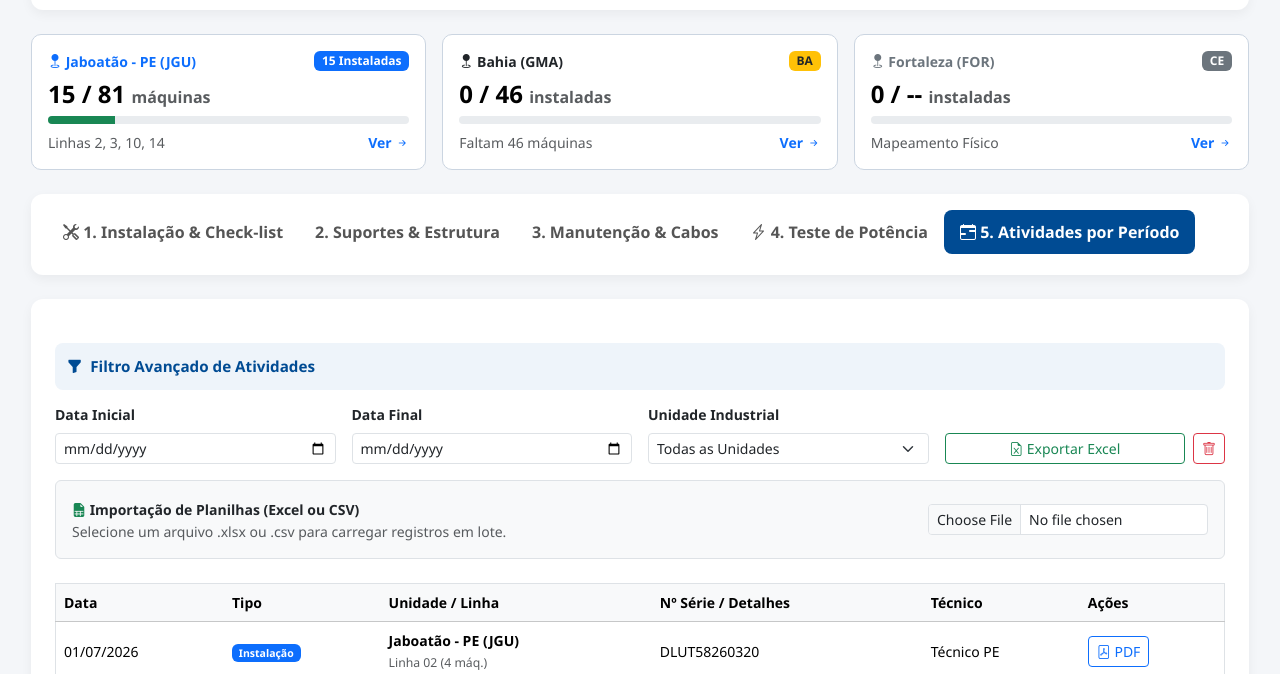
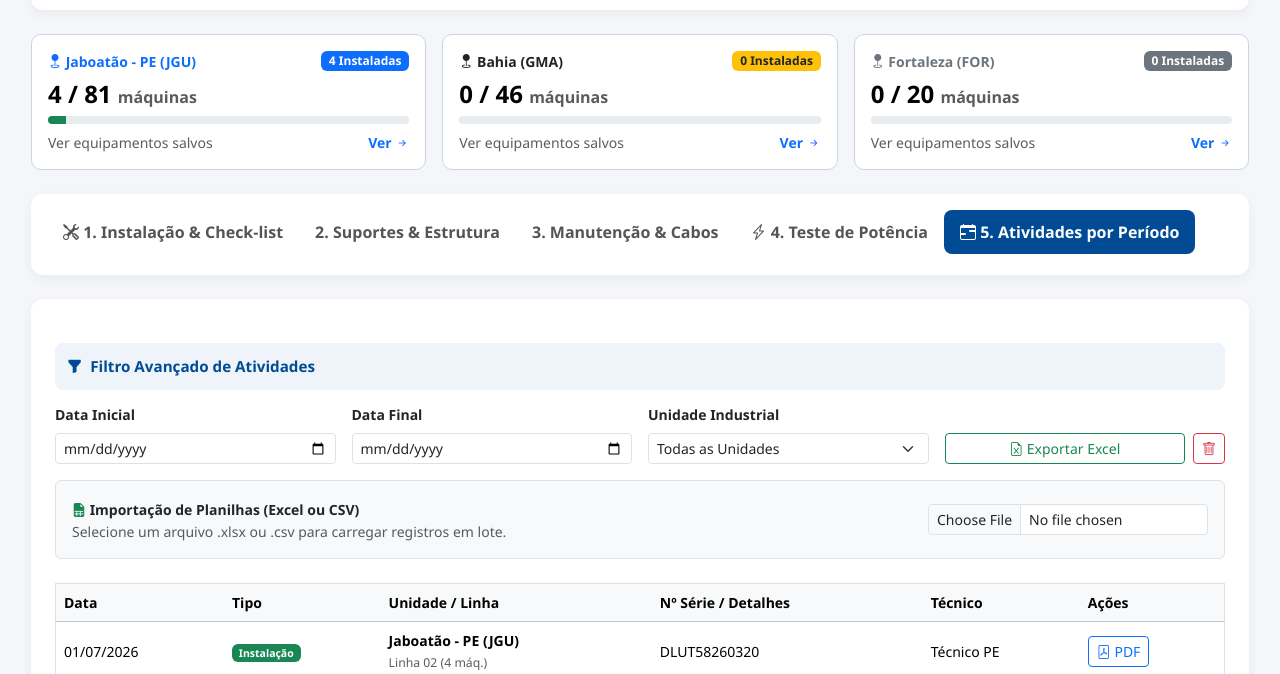
Before and after one commit to avsdikai-cpu/ProjetoMdias, a plain HTML site: page index.html in a window 1280 px wide. Both pictures are taken after a click on the tab "5. Atividades por Período". Shown: the part 126-800 px from the top of the page. Drawn offline with nearby package versions, Linux system fonts and the light colour scheme; some icons are missing.

Commit message:
Update index.html

```diff
--- a/index.html
+++ b/index.html
@@ -108,7 +108,6 @@
       color: #fff;
     }
 
-    /* Ajuste de Rolagem Suave para Menus em Telas Pequenas */
     .nav-scrollable {
       overflow-x: auto;
       flex-wrap: nowrap;
@@ -120,7 +119,7 @@
 
   <div class="main-wrapper container-fluid px-2 px-md-3">
 
-    <!-- CABEÇALHO CORPORATIVO RESPONSIVO -->
+    <!-- CABEÇALHO CORPORATIVO -->
     <div class="card card-custom card-top-accent mb-3 mb-md-4">
       <div class="card-body p-3 p-md-4 text-center">
         <h2 class="navbar-brand-custom fs-3 fs-md-2 mb-1">M. DIAS BRANCO</h2>
@@ -134,14 +133,14 @@
         <button class="kpi-btn" onclick="filtrarUnidade('Jaboatão - PE (JGU)')">
           <div class="d-flex justify-content-between align-items-center mb-2">
             <span class="fw-bold small text-primary"><i class="bi bi-geo-fill"></i> Jaboatão - PE (JGU)</span>
-            <span class="badge bg-primary">15 Instaladas</span>
+            <span class="badge bg-primary" id="kpi-badge-jgu">0 Instaladas</span>
           </div>
-          <h4 class="fw-bold mb-1">15 / 81 <small class="fs-6 text-muted">máquinas</small></h4>
+          <h4 class="fw-bold mb-1"><span id="kpi-qtd-jgu">0</span> / 81 <small class="fs-6 text-muted">máquinas</small></h4>
           <div class="progress my-2" style="height: 8px;">
-            <div class="progress-bar bg-success" role="progressbar" style="width: 18.5%"></div>
+            <div class="progress-bar bg-success" id="kpi-bar-jgu" role="progressbar" style="width: 0%"></div>
           </div>
           <div class="d-flex justify-content-between align-items-center small text-muted">
-            <span class="text-truncate">Linhas 2, 3, 10, 14</span>
+            <span class="text-truncate">Ver equipamentos salvos</span>
             <span class="text-primary fw-bold ms-1 text-nowrap">Ver <i class="bi bi-arrow-right-short"></i></span>
           </div>
         </button>
@@ -151,14 +150,14 @@
         <button class="kpi-btn" onclick="filtrarUnidade('Bahia (GMA)')">
           <div class="d-flex justify-content-between align-items-center mb-2">
             <span class="fw-bold small text-warning text-dark"><i class="bi bi-geo-fill"></i> Bahia (GMA)</span>
-            <span class="badge bg-warning text-dark">BA</span>
+            <span class="badge bg-warning text-dark" id="kpi-badge-gma">0 Instaladas</span>
           </div>
-          <h4 class="fw-bold mb-1">0 / 46 <small class="fs-6 text-muted">instaladas</small></h4>
+          <h4 class="fw-bold mb-1"><span id="kpi-qtd-gma">0</span> / 46 <small class="fs-6 text-muted">máquinas</small></h4>
           <div class="progress my-2" style="height: 8px;">
-            <div class="progress-bar bg-warning" role="progressbar" style="width: 0%"></div>
+            <div class="progress-bar bg-warning" id="kpi-bar-gma" role="progressbar" style="width: 0%"></div>
           </div>
           <div class="d-flex justify-content-between align-items-center small text-muted">
-            <span>Faltam 46 máquinas</span>
+            <span class="text-truncate">Ver equipamentos salvos</span>
             <span class="text-primary fw-bold ms-1 text-nowrap">Ver <i class="bi bi-arrow-right-short"></i></span>
           </div>
         </button>
@@ -168,14 +167,14 @@
         <button class="kpi-btn" onclick="filtrarUnidade('Fortaleza')">
           <div class="d-flex justify-content-between align-items-center mb-2">
             <span class="fw-bold small text-secondary"><i class="bi bi-geo-fill"></i> Fortaleza (FOR)</span>
-            <span class="badge bg-secondary">CE</span>
+            <span class="badge bg-secondary" id="kpi-badge-for">0 Instaladas</span>
           </div>
-          <h4 class="fw-bold mb-1">0 / -- <small class="fs-6 text-muted">instaladas</small></h4>
+          <h4 class="fw-bold mb-1"><span id="kpi-qtd-for">0</span> / 20 <small class="fs-6 text-muted">máquinas</small></h4>
           <div class="progress my-2" style="height: 8px;">
-            <div class="progress-bar bg-secondary" role="progressbar" style="width: 0%"></div>
+            <div class="progress-bar bg-secondary" id="kpi-bar-for" role="progressbar" style="width: 0%"></div>
           </div>
           <div class="d-flex justify-content-between align-items-center small text-muted">
-            <span>Mapeamento Físico</span>
+            <span class="text-truncate">Ver equipamentos salvos</span>
             <span class="text-primary fw-bold ms-1 text-nowrap">Ver <i class="bi bi-arrow-right-short"></i></span>
           </div>
         </button>
@@ -462,7 +461,7 @@
               </div>
             </div>
 
-            <!-- ÁREA DE IMPORTAÇÃO DE PLANILHAS (RESPONSIVA) -->
+            <!-- ÁREA DE IMPORTAÇÃO DE PLANILHAS -->
             <div class="p-3 bg-light border rounded mb-4 d-flex flex-column flex-md-row justify-content-between align-items-md-center gap-2">
               <div>
                 <small class="fw-bold text-dark"><i class="bi bi-file-earmark-spreadsheet-fill text-success"></i> Importação de Planilhas (Excel ou CSV)</small>
@@ -525,6 +524,10 @@
       ]
     };
 
+    document.addEventListener('DOMContentLoaded', () => {
+      atualizarKPIs();
+    });
+
     function popularLinhas(elemSelect, targetId) {
       const unidade = elemSelect.value;
       const targetSelect = document.getElementById(targetId);
@@ -540,11 +543,39 @@
       }
     }
 
+    // AÇÃO DOS BOTOES KPI
     function filtrarUnidade(unidadeNome) {
-      const tabRelatorio = new bootstrap.Tab(document.getElementById('tab-rel'));
-      tabRelatorio.show();
+      const tabBtn = document.getElementById('tab-rel');
+      const bsTab = new bootstrap.Tab(tabBtn);
+      bsTab.show();
+
       document.getElementById('filtroUnidadeTabela').value = unidadeNome;
+      document.getElementById('filtroDataInicio').value = '';
+      document.getElementById('filtroDataFim').value = '';
+
       carregarRelatorios();
+    }
+
+    // CÁLCULO DINÂMICO DOS KPIS COM BASE NO LOCALSTORAGE
+    function atualizarKPIs() {
+      const list = JSON.parse(localStorage.getItem('bd_mdias_pro')) || [];
+      const instalacoes = list.filter(r => r.tipo === 'Instalação');
+
+      const qtdJgu = instalacoes.filter(r => r.unidade === 'Jaboatão - PE (JGU)').length;
+      const qtdGma = instalacoes.filter(r => r.unidade === 'Bahia (GMA)').length;
+      const qtdFor = instalacoes.filter(r => r.unidade === 'Fortaleza').length;
+
+      document.getElementById('kpi-qtd-jgu').innerText = qtdJgu;
+      document.getElementById('kpi-badge-jgu').innerText = `${qtdJgu} Instaladas`;
+      document.getElementById('kpi-bar-jgu').style.width = `${Math.min((qtdJgu / 81) * 100, 100)}%`;
+
+      document.getElementById('kpi-qtd-gma').innerText = qtdGma;
+      document.getElementById('kpi-badge-gma').innerText = `${qtdGma} Instaladas`;
+      document.getElementById('kpi-bar-gma').style.width = `${Math.min((qtdGma / 46) * 100, 100)}%`;
+
+      document.getElementById('kpi-qtd-for').innerText = qtdFor;
+      document.getElementById('kpi-badge-for').innerText = `${qtdFor} Instaladas`;
+      document.getElementById('kpi-bar-for').style.width = `${Math.min((qtdFor / 20) * 100, 100)}%`;
     }
 
     function salvarRegistro(e, tipoRegistro) {
@@ -574,10 +605,10 @@
       localStorage.setItem('bd_mdias_pro', JSON.stringify(bd));
 
       alert(`${tipoRegistro} gravado com sucesso!`);
+      atualizarKPIs();
       gerarRelatorioPDF(registro);
     }
 
-    // FUNÇÃO PARA IMPORTAÇÃO DE PLANILHAS EXCEL/CSV
     function importarPlanilha(e) {
       const file = e.target.files[0];
       if (!file) return;
@@ -626,6 +657,7 @@
 
         localStorage.setItem('bd_mdias_pro', JSON.stringify(bd));
         alert(`${importados} registros da planilha foram importados com sucesso!`);
+        atualizarKPIs();
         carregarRelatorios();
       };
       reader.readAsArrayBuffer(file);
@@ -647,7 +679,7 @@
       });
 
       if (filtrados.length === 0) {
-        tbody.innerHTML = `<tr><td colspan="6" class="text-center text-muted py-3">Nenhum registro encontrado para o período/unidade selecionado.</td></tr>`;
+        tbody.innerHTML = `<tr><td colspan="6" class="text-center text-muted py-3">Nenhum registro encontrado para a unidade/período selecionado.</td></tr>`;
         return;
       }
 
@@ -655,7 +687,7 @@
         tbody.innerHTML += `
           <tr>
             <td>${r.dataHora}</td>
-            <td><span class="badge bg-primary">${r.tipo}</span></td>
+            <td><span class="badge ${r.tipo === 'Instalação' ? 'bg-success' : 'bg-primary'}">${r.tipo}</span></td>
             <td><strong>${r.unidade}</strong><br><small class="text-muted">${r.linha}</small></td>
             <td>${r.numSerie} ${r.caboTrocado && r.caboTrocado !== 'N/A' ? '<br><small class="text-danger">' + r.caboTrocado + ' (' + r.qtdCabo + ')</small>' : ''}</td>
             <td>${r.tecnico}</td>
@@ -734,6 +766,7 @@
     function limparHistorico() {
       if (confirm("Deseja apagar o histórico local?")) {
         localStorage.removeItem('bd_mdias_pro');
+        atualizarKPIs();
         carregarRelatorios();
       }
     }
```
